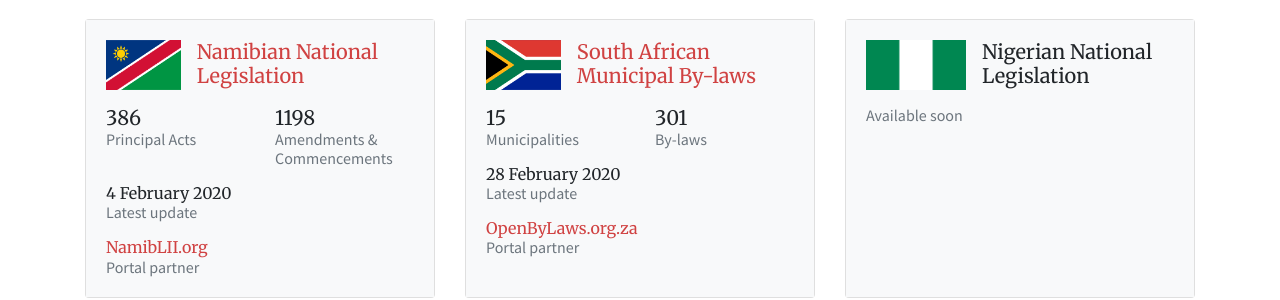
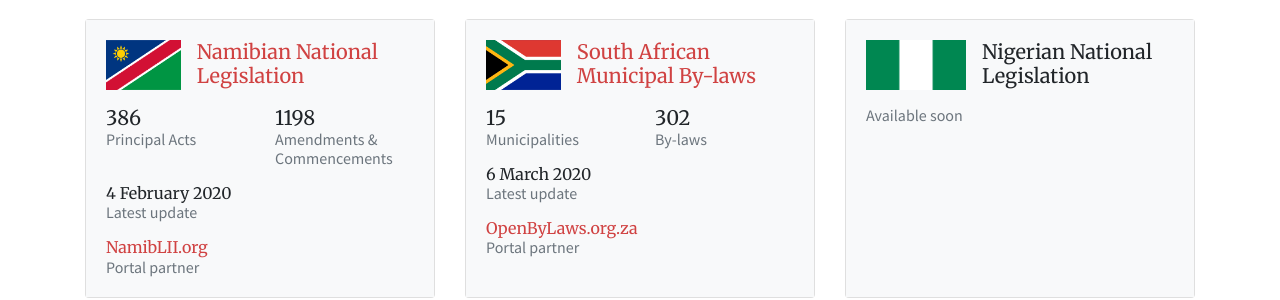
Before and after one commit to laws-africa/laws-africa.github.io, a Jekyll site: the page built from index.html, in a window 1280 px wide and 900 px high, scrolled down 472 px. Shown: the part 155-455 px from the top of the window. Built offline with Jekyll 4.4.1, drawn with Linux system fonts in a browser that asks for light colours; nearby versions of some CDN libraries.

Commit message:
Updated stats via TravisCI

```diff
--- a/_data/commons.json
+++ b/_data/commons.json
@@ -5,8 +5,8 @@
     "n_stubs": 1198
   },
   "za": {
-    "as_at_date": "2020-02-28",
-    "n_bylaws": 301,
+    "as_at_date": "2020-03-06",
+    "n_bylaws": 302,
     "n_municipalities": 15
   }
 }
```
